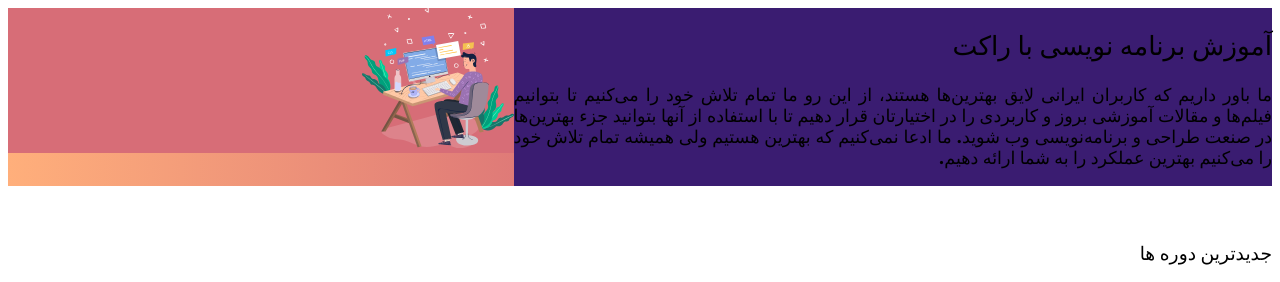
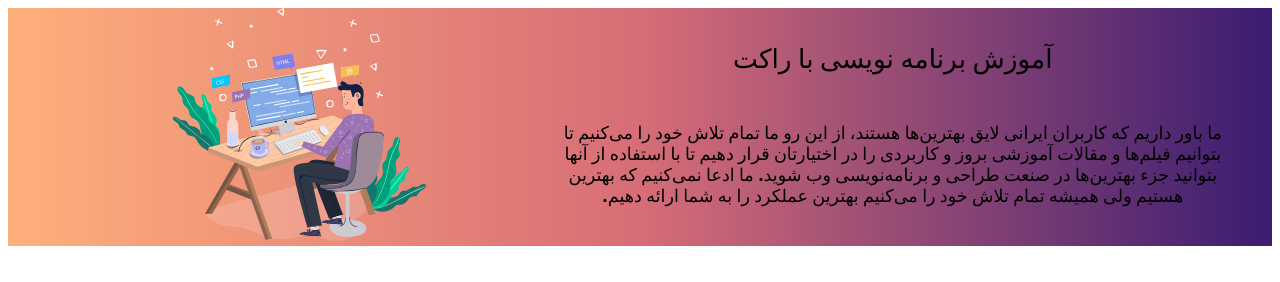
Before and after one commit to NoruziSamaneh/html-practices, a plain HTML site: page tutorial.html in a window 1280 px wide. Shown: the top 282 px of the page. Drawn offline with Linux system fonts and the light colour scheme; files whose address does not match are found by name.

Commit message:
modify header of tutorial

```diff
--- a/css/style.css
+++ b/css/style.css
@@ -131,14 +131,21 @@
   .text_header {
       float: right;
       width: 60%;
-          background-color: #3a1c71;
       font-size: 1.1rem;
   }
 
   .img_header {
-          background-color: #d76d77;
       float: right;
       width: 40%;
+  }
+
+  .pheader {
+      text-align: center;
+      padding: .8rem 3rem;
+  }
+
+  .center {
+      margin: 0 5.5rem;
   }
 
   .pic {
--- a/tutorial.html
+++ b/tutorial.html
@@ -12,13 +12,13 @@
     <header class="grad">
         <div class="section">
             <div class="text_header">
-                <h2>آموزش برنامه نویسی با راکت</h2>
-                <p>ما باور داریم که کاربران ایرانی لایق بهترین‌ها هستند، از این رو ما تمام تلاش خود را می‌کنیم تا بتوانیم فیلم‌ها و مقالات آموزشی بروز و کاربردی را در اختیارتان قرار دهیم تا با استفاده از آنها بتوانید جزء بهترین‌ها در صنعت طراحی و برنامه‌نویسی
+                <h2 class="pheader">آموزش برنامه نویسی با راکت</h2>
+                <p class="pheader">ما باور داریم که کاربران ایرانی لایق بهترین‌ها هستند، از این رو ما تمام تلاش خود را می‌کنیم تا بتوانیم فیلم‌ها و مقالات آموزشی بروز و کاربردی را در اختیارتان قرار دهیم تا با استفاده از آنها بتوانید جزء بهترین‌ها در صنعت طراحی و برنامه‌نویسی
                     وب شوید. ما ادعا نمی‌کنیم که بهترین هستیم ولی همیشه تمام تلاش خود را می‌کنیم بهترین عملکرد را به شما ارائه دهیم.
                 </p>
             </div>
             <div class="img_header">
-                <img src="./media/pictures/mydeveloper.svg" alt="developer" width="30%" height="20%">
+                <img src="./media/pictures/mydeveloper.svg" alt="developer" width="50%" class="center">
             </div>
         </div>
     </header>
```
Lines whose indentation alone changed are shown as unchanged.
